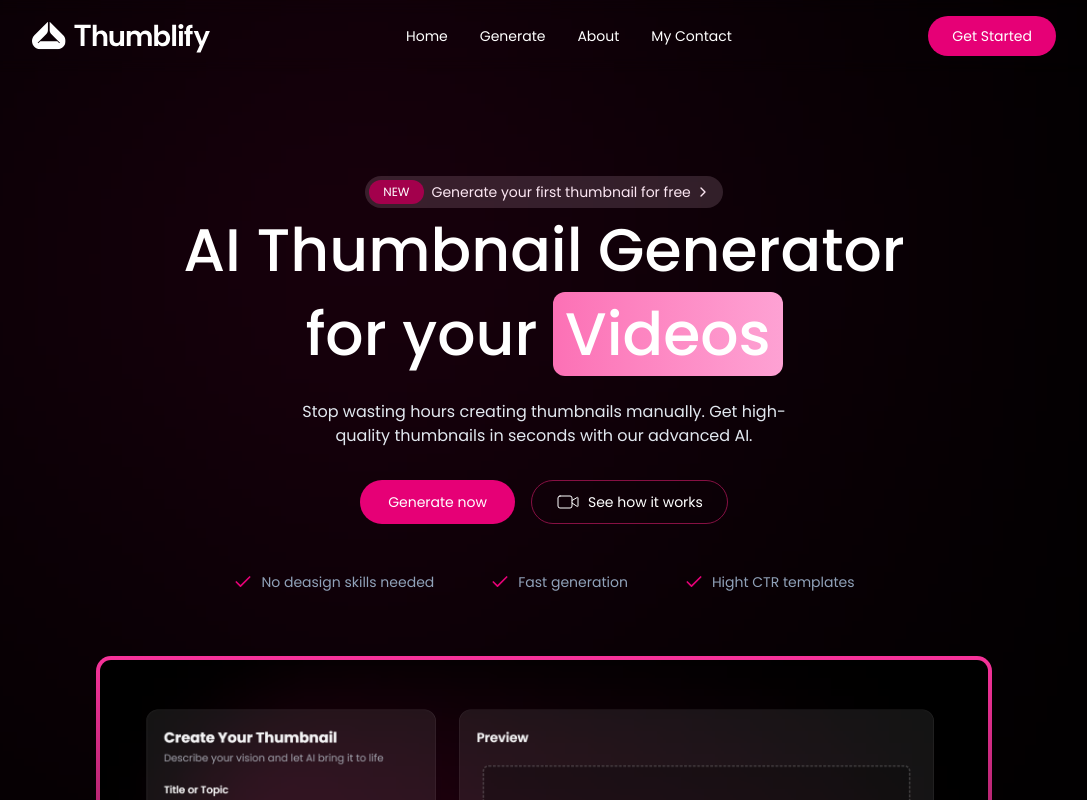
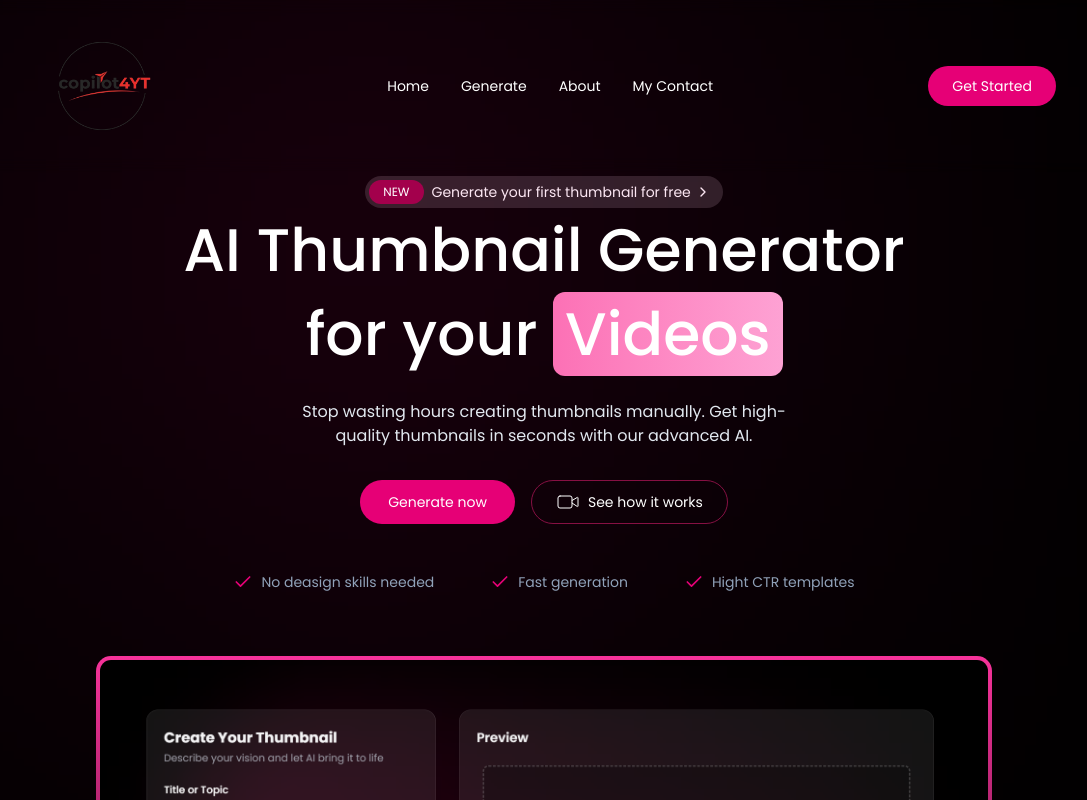
Before and after one commit to Alejunder/copilot4yt, a React (Vite) app in the folder client/: page / in a window 1280 px wide. Shown: the top 800 px of the page, without its empty margins (96-1183 px from the left). Built offline with nearby package versions, Linux system fonts and the light colour scheme; no server answers.

Commit message:
node enviroment forproduction

```diff
--- a/client/src/components/Navbar.tsx
+++ b/client/src/components/Navbar.tsx
@@ -3,6 +3,7 @@
 import { motion } from "motion/react";
 import {  Link, useNavigate } from "react-router-dom";
 import { useAuth } from "../context/AuthContext";
+import logo from "../assets/copilot4yt-removebg.png";
 
 export default function Navbar() {
     const { isLoggedIn, user, logout } = useAuth();
@@ -18,7 +19,7 @@
                 transition={{ type: "spring", stiffness: 250, damping: 70, mass: 1 }}
             >
                 <Link to="/">
-                    <img src="/logo.svg" alt="logo" className="h-8.5 w-auto" />
+                    <img src={logo} alt="logo" className="h-35 w-auto" />
                 </Link>
 
                 <div className="hidden md:flex items-center gap-8 transition duration-500">
```
Also changed, not shown: client/src/assets/copilot4yt-removebg.png (added), client/src/assets/logo.svg (deleted).
